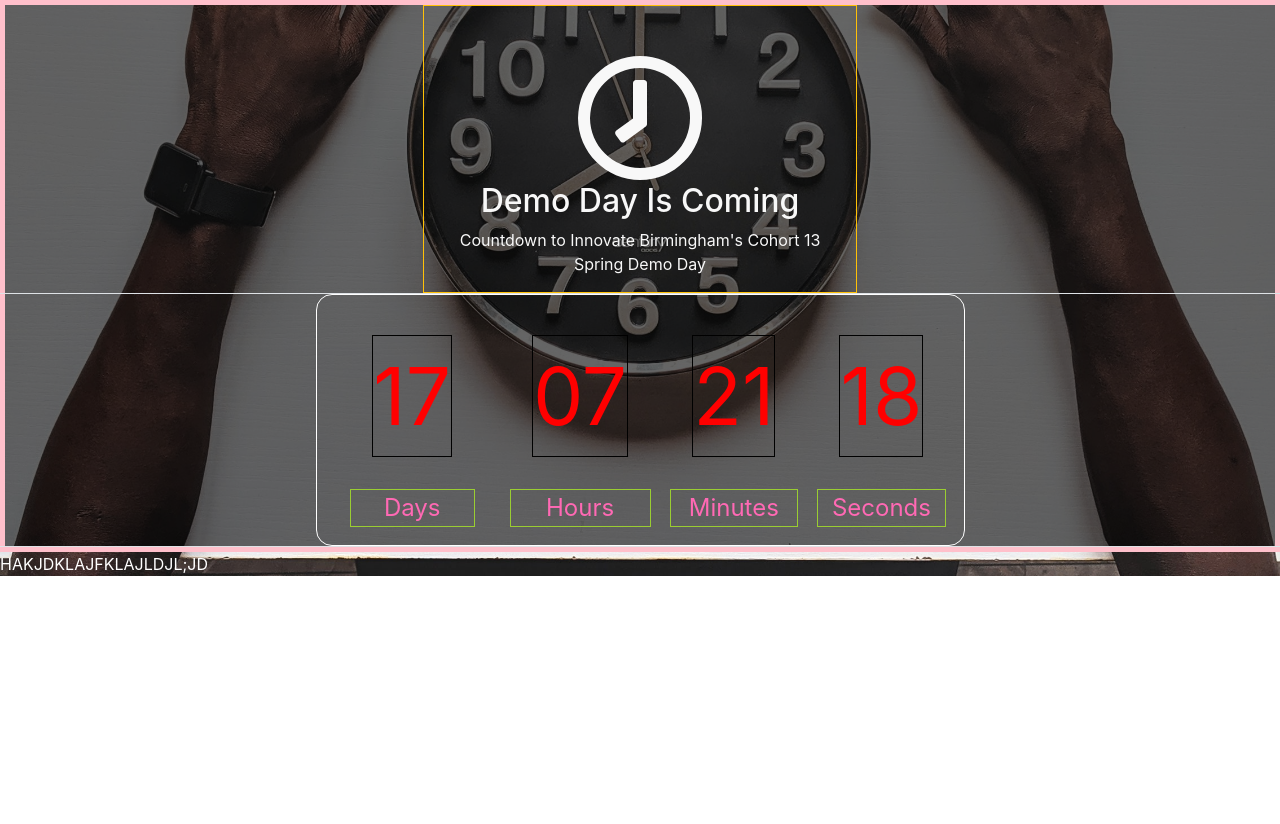
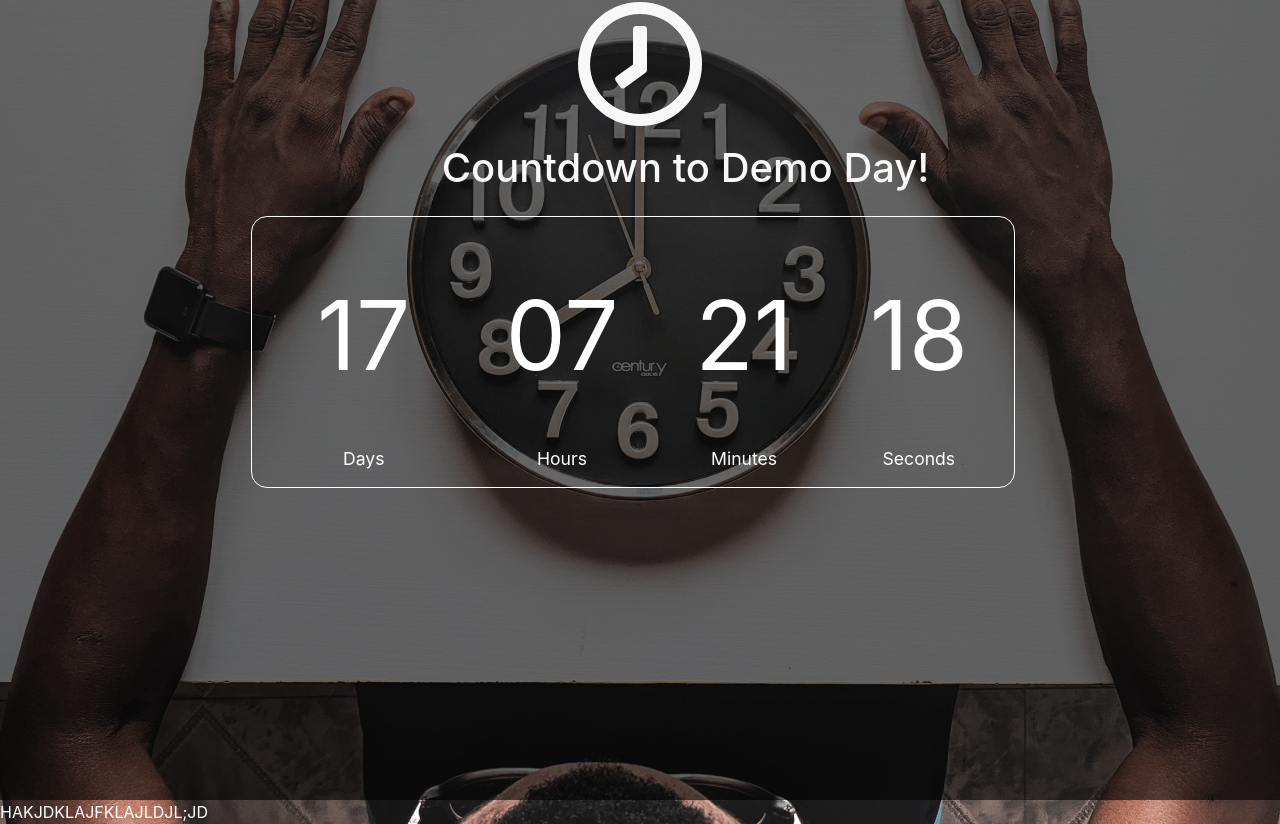
Before and after one commit to gabeaustin/countdown-timer, a React (Create React App) app: page / in a window 1280 px wide. Before the commit the page ends 800 px from the top, so only its background shows below. Built offline with nearby package versions, Linux system fonts and the light colour scheme.

Commit message:
fixed spacing for the countdown area

```diff
--- a/src/App.css
+++ b/src/App.css
@@ -4,6 +4,8 @@
 
 .timer-container {
     background-image: url("./images/timer-blk-guy.jpeg");
+    min-height: 100vh;
+    width: 100%;
     background-position: center;
     background-size: cover;
     background-repeat: no-repeat;
@@ -16,17 +18,17 @@
 }
 
 .timer {
-    border: solid pink 5px;
     background-color: rgba(0, 0, 0, 0.60);
+    min-height: 100vh;
+    width: 100%;
 }
 
-/* .timer div:first-child { */
 .timerIconAndText {
     text-align: center;
     color: #f8f8f8;
+    margin: auto;
 }
 
-/* dont change */
 .timer-icon {
     font-size: 8em;
     transform: rotateY(180deg);
@@ -42,18 +44,19 @@
     align-items: center;
     align-content: center;
     border-radius: 1em;
+    margin-left: 2em;
 }
 
 .dateNum {
-    font-size: 5em;
-    color: red;
-    border: 1px solid black;
+    font-size: 6em;
     margin: 0.4em;
 }
 
 .dateWords {
-    color: hotpink;
-    font-size: 1.5em;
+    font-size: 1.1em;
     margin: 0.4em;
-    border: 1px solid yellowgreen;
 }
+
+.mainText {
+    white-space: nowrap;
+}
--- a/src/App.js
+++ b/src/App.js
@@ -68,22 +68,21 @@
     <div>
         <section className="timer-container">
             <section className="timer">
-                <div className="row">
-                    <div className="col-md-4"></div>
-                    <div className="timerIconAndText border border-warning justify-content-md-center pt-5 col-md-4">
-                        <span>
+                    <div className="col-md-3"></div>
+                    <div className="timerIconAndText pt-6 col-md-4">
+                        <div>
                             <FontAwesomeIcon icon={faClock} className="timer-icon" />
-                            <h2 className="countdownTimer">Demo Day Is Coming</h2>
-                            <p>Countdown to Innovate Birmingham's Cohort 13 Spring Demo Day</p>
-                        </span>
+                            <div>
+                                <h1 className="mainText my-3 mb-4">Countdown to Demo Day!</h1>
+                            </div>
+                        </div>
                     </div>
-                    <div className="col-md-4"></div>
-                </div>
+                    <div className="col-md-3"></div>
 
-                <div className="timerDaysCountdownContainer row border border-default">
-                    <div className="col-md-3"></div>
-                    <div className="timerDaysCountdown border border-white pt-2 col-md-6 d-flex p-2 bd-highlight">
-                        <section className="mx-auto">
+                <div className="timerDaysCountdownContainer row">
+                    <div className="col-md-2"></div>
+                    <div className="timerDaysCountdown col-md-7 d-flex p-2 mx-5 bd-highlight border border-white">
+                        <section className="m-auto">
                             <p className="dateNum text-center">{ timerDays }</p>
                             <div className="dateWords text-center">Days</div>
                         </section>
@@ -103,7 +102,7 @@
                             <div className="dateWords text-center">Seconds</div>
                         </section>
                     </div>
-                    <div className="col-md-3"></div>
+                    <div className="col-md-2"></div>
                 </div>
             </section>
 
```
